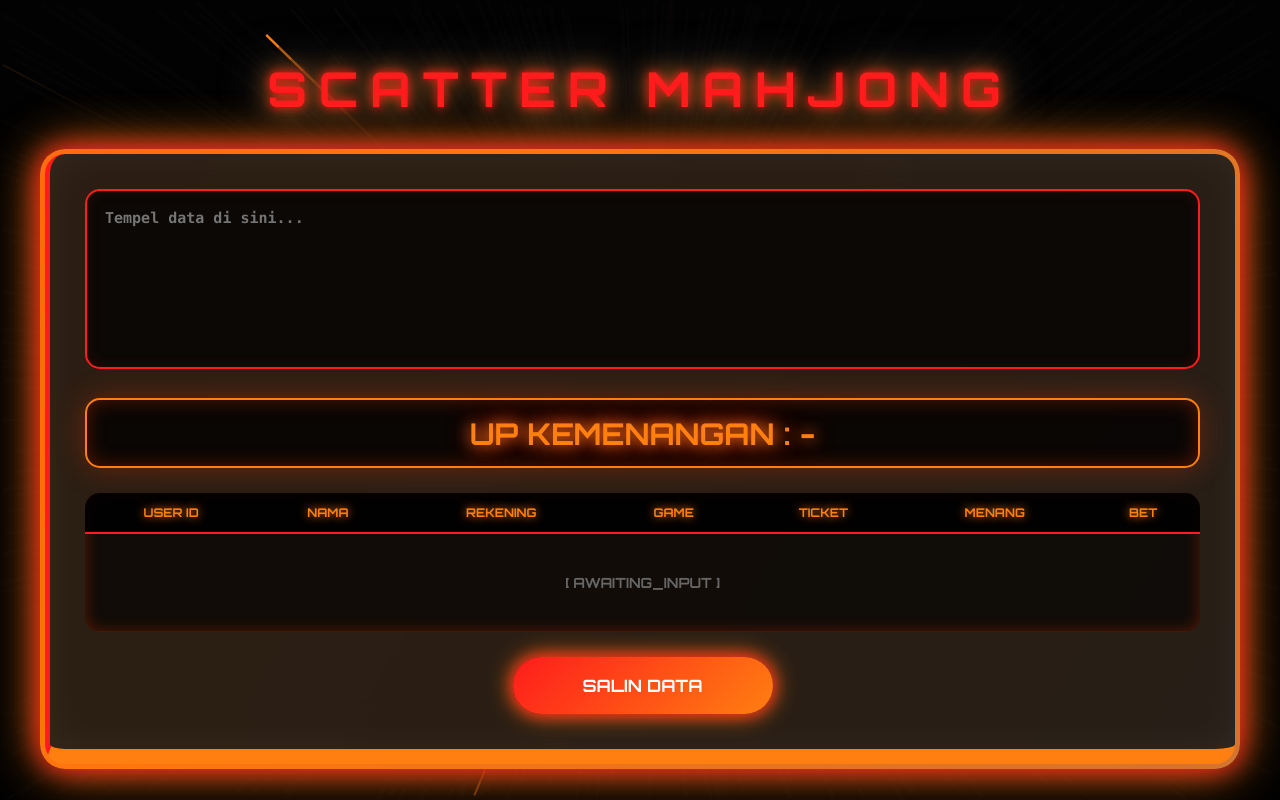
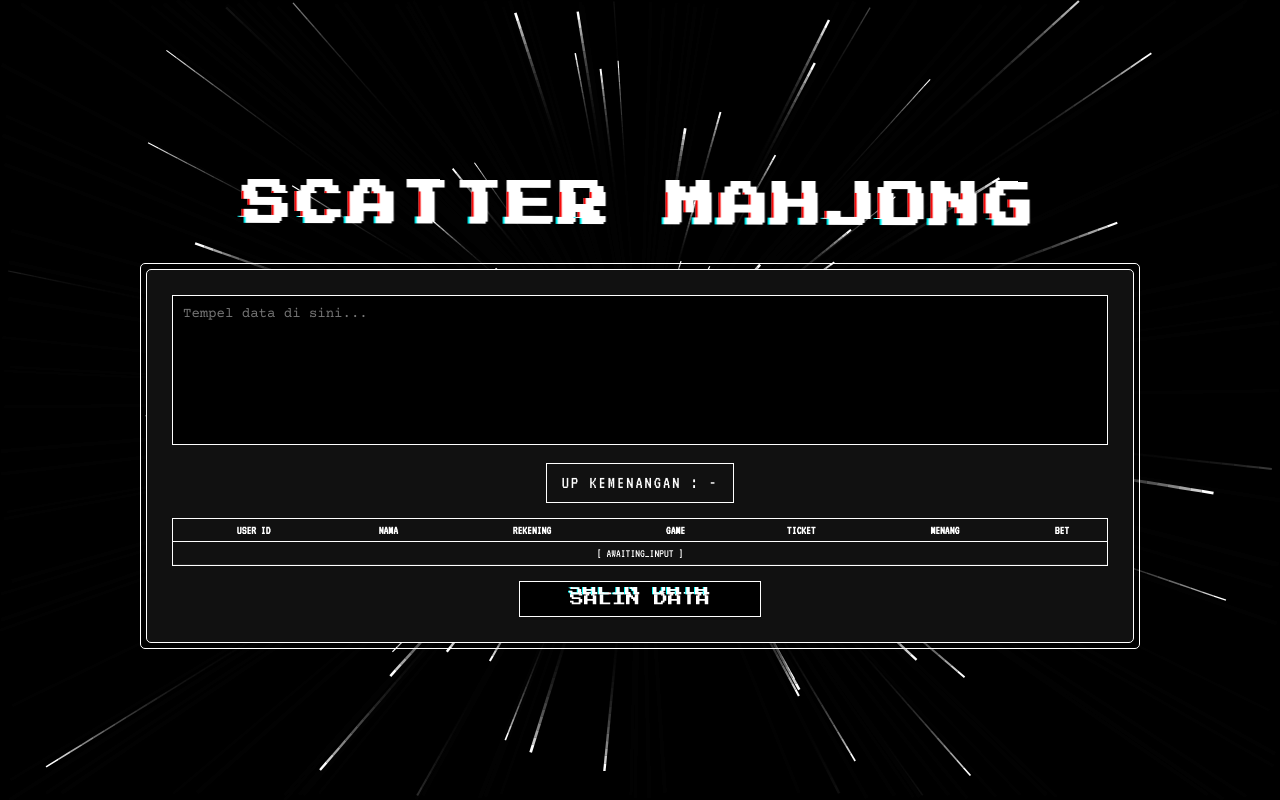
Before and after one commit to daniel-christo/scatter, a plain HTML site: page index.html in a window 1280 px wide. Drawn offline with nearby package versions, Linux system fonts and the light colour scheme.

Commit message:
Update index.html

```diff
--- a/index.html
+++ b/index.html
@@ -2,147 +2,155 @@
 <html lang="id">
 <head>
 <meta charset="UTF-8">
-<title>Scatter Mahjong - Dark Boss Edition</title>
-<link href="https://fonts.googleapis.com/css2?family=Orbitron:wght@500;700&display=swap" rel="stylesheet">
+<title>Scatter Mahjong - Retro Terminal</title>
+<link href="https://fonts.googleapis.com/css2?family=VT323&family=Press+Start+2P&family=Courier+Prime&display=swap" rel="stylesheet">
 <style>
   :root {
-  --bg-main: radial-gradient(circle at center, #050505, #1a1a1a 90%);
-  --red: #ff1c1c;
-  --orange: #ff7f11;
-  --metal: #777777;
-  --green: #39ff14;
-  --panel-bg: rgba(20,20,20,0.9);
-  --shadow-glow: rgba(255, 60, 0, 0.3);
+    --bg: #000;
+    --fg: #fff;
+    --accent: #fff;
+    --glitch-red: #f00;
+    --glitch-blue: #0ff;
   }
 
-* { box-sizing: border-box; font-family: 'Orbitron', monospace; font-weight: 600; }
+  * { box-sizing: border-box; }
   body, html {
-  margin:0; padding:0; width:100%; height:100%;
-  background: var(--bg-main);
-  display:flex; justify-content:center; align-items:center;
-  overflow:hidden;
+    margin: 0; padding: 0;
+    width: 100%; height: 100%;
+    background: var(--bg);
+    color: var(--fg);
+    font-family: 'VT323', monospace;
+    display: flex; justify-content: center; align-items: center;
   }
 
-#vortexCanvas { position:fixed; inset:0; z-index:0; pointer-events:none; }
+  #vortexCanvas { position: fixed; inset: 0; z-index: 0; pointer-events: none; }
 
   .main-wrapper {
-  position:relative; z-index:10; width:95%; max-width:1200px; display:flex; flex-direction:column; align-items:center;
+    position: relative; z-index: 10;
+    width: 95%; max-width: 1000px;
   }
 
+  /* Glitch Title */
   .moving-h1 {
-  color: var(--red);
-  font-size:3rem; letter-spacing:12px; text-transform:uppercase; margin-bottom:25px;
-  text-shadow: 0 0 10px var(--red),0 0 25px var(--orange),0 0 50px var(--metal);
-  animation: floatMove 3s ease-in-out infinite;
+    font-size: 3rem;
+    text-align: center;
+    letter-spacing: 5px;
+    color: var(--fg);
+    position: relative;
+    font-family: 'Press Start 2P', cursive;
+    animation: glitchText 2s infinite;
   }
+  .moving-h1::before, .moving-h1::after {
+    content: 'SCATTER MAHJONG';
+    position: absolute;
+    left: 0; top: 0;
+    width: 100%;
+    overflow: hidden;
+  }
+  .moving-h1::before { left: 2px; text-shadow: -2px 0 var(--glitch-red); clip: rect(0,900px,30px,0); animation: glitchTop 2s infinite; }
+  .moving-h1::after { left: -2px; text-shadow: -2px 0 var(--glitch-blue); clip: rect(35px,900px,70px,0); animation: glitchBottom 2.5s infinite; }
 
-@keyframes floatMove {0%,100%{transform:translateY(0);}50%{transform:translateY(-6px);}}
+  @keyframes glitchText {
+    0%,100% { transform: none; }
+    20% { transform: skew(-1deg, -1deg); }
+    40% { transform: skew(1deg, 1deg); }
+    60% { transform: translate(-1px,-1px); }
+    80% { transform: translate(1px,1px); }
+  }
+  @keyframes glitchTop { 0%,100% { clip: rect(0,900px,30px,0); } 50% { clip: rect(10px,900px,40px,0); } }
+  @keyframes glitchBottom { 0%,100% { clip: rect(35px,900px,70px,0); } 50% { clip: rect(45px,900px,70px,0); } }
 
   .container-outer {
-  position: relative;
-  padding:5px;
-  border-radius:25px;
-  overflow:hidden;
-  width:100%;
-  background: linear-gradient(120deg, var(--red), var(--orange), var(--metal));
-  background-size:400% 400%;
-  animation: borderFlow 8s ease infinite;
-  box-shadow:0 0 25px var(--red),0 0 50px var(--orange);
-}
-
-@keyframes borderFlow {
-  0%{background-position:0% 50%;}
-  50%{background-position:100% 50%;}
-  100%{background-position:0% 50%;}
+    margin-top: 20px;
+    border: 1px solid var(--fg);
+    padding: 5px;
+    border-radius: 5px;
   }
 
   .container {
-  width:100%;
-  padding:35px;
-  background: var(--panel-bg);
-  backdrop-filter: blur(25px);
-  border-radius:20px;
-  border-left:5px solid var(--red);
-  border-bottom:15px solid var(--orange);
-  box-shadow: inset 0 0 40px rgba(255,255,255,0.05), 0 0 50px var(--shadow-glow);
-  position: relative; z-index:1;
-  transition:0.3s;
+    background: #111;
+    padding: 25px;
+    border-radius: 5px;
+    border: 1px solid var(--fg);
   }
 
   textarea {
-  width:100%; height:180px; padding:18px; font-family:'Consolas', monospace;
-  font-size:15px; border-radius:15px; resize:none; outline:none;
-  border:2px solid var(--red); background: rgba(0,0,0,0.75); color:#fff;
-  box-shadow: inset 0 0 15px rgba(255,60,0,0.1);
-  transition:0.3s;
+    width: 100%;
+    height: 150px;
+    background: #000;
+    border: 1px solid var(--fg);
+    color: var(--fg);
+    padding: 10px;
+    font-family: 'Courier Prime', monospace;
+    font-size: 14px;
+    resize: none;
+    outline: none;
   }
-textarea:focus {
-  border:2px solid var(--orange);
-  box-shadow:0 0 30px var(--orange),0 0 50px var(--red);
+  textarea:focus { border-color: var(--accent); }
+
+  #upInfo { width: 100%; margin: 15px 0; text-align: center; }
+  #upSpan {
+    display: inline-block;
+    padding: 10px 15px;
+    border: 1px solid var(--fg);
+    font-family: 'VT323', monospace;
+    font-size: 18px;
+    letter-spacing: 2px;
+    color: var(--fg);
   }
 
-#upInfo { width:100%; margin:25px 0; display:flex; justify-content:center; }
-#upSpan {
-  width:100%; height:70px; border-radius:15px;
-  display:flex; align-items:center; justify-content:center;
-  font-size:30px; color: var(--orange); background: rgba(0,0,0,0.8);
-  border:2px solid var(--orange);
-  text-shadow:0 0 15px var(--orange),0 0 25px var(--red);
-  box-shadow: inset 0 0 20px var(--shadow-glow),0 0 30px var(--shadow-glow);
-  user-select:none; transition:0.2s;
+  .konslet-text { color: var(--accent); }
+
+  /* Copy Button Glitch */
+  .btn-copy {
+    margin-top: 15px;
+    padding: 10px 50px;
+    font-family: 'Press Start 2P', cursive;
+    font-size: 14px;
+    background: #000;
+    color: var(--fg);
+    border: 1px solid var(--fg);
+    cursor: pointer;
+    position: relative;
+    overflow: hidden;
   }
-.konslet-text {
-  color: var(--green) !important;
-  text-shadow: 0 0 15px var(--green), 0 0 35px var(--green);
-  animation: blink-konslet 0.15s infinite alternate !important;
+  .btn-copy::before, .btn-copy::after {
+    content: 'SALIN DATA';
+    position: absolute; left: 0; top: 0;
+    width: 100%; height: 100%;
   }
-.up-flash-konslet {
-  border-color: var(--green) !important;
-  animation: blink-konslet 0.12s infinite alternate !important;
-}
-@keyframes blink-konslet {0%,100%{opacity:1;filter:contrast(1.4);}50%{opacity:0.2;filter:contrast(0.7);}}
+  .btn-copy::before { left: 1px; text-shadow: -1px 0 var(--glitch-red); clip: rect(0,200px,20px,0); animation: glitchBtnTop 2s infinite; }
+  .btn-copy::after { left: -1px; text-shadow: -1px 0 var(--glitch-blue); clip: rect(5px,200px,40px,0); animation: glitchBtnBottom 2.5s infinite; }
 
-.btn-copy {
-  margin-top:25px; padding:18px 70px; font-size:17px;
-  background: linear-gradient(135deg, var(--red), var(--orange));
-  color:#fff; border:none; border-radius:50px; cursor:pointer;
-  outline:none; transition:0.3s ease; box-shadow:0 0 15px var(--red),0 0 25px var(--orange);
-}
-.btn-copy:hover {
-  transform:scale(1.1);
-  box-shadow:0 0 25px var(--red),0 0 50px var(--orange);
-}
-.btn-copy:active {transform:scale(0.95);}
+  @keyframes glitchBtnTop { 0%,100% { clip: rect(0,200px,20px,0); } 50% { clip: rect(10px,200px,25px,0); } }
+  @keyframes glitchBtnBottom { 0%,100% { clip: rect(5px,200px,40px,0); } 50% { clip: rect(15px,200px,40px,0); } }
 
   .table-responsive {
-  width:100%; margin-top:25px; max-height:280px; overflow-y:auto;
-  border-radius:15px; background:rgba(0,0,0,0.6);
-  box-shadow: inset 0 0 15px var(--shadow-glow);
+    width: 100%;
+    margin-top: 15px;
+    max-height: 220px;
+    overflow-y: auto;
+    border: 1px solid var(--fg);
   }
-table { width:100%; border-collapse:collapse; }
-thead th {
-  background: rgba(0,0,0,0.9); color: var(--orange); padding:12px;
-  font-size:12px; border-bottom:2px solid var(--red);
-  position: sticky; top:0; text-shadow:0 0 10px var(--orange);
-}
-tbody td {
-  padding:12px; text-align:center; color: var(--red); font-size:14px;
-  border-bottom:1px solid rgba(255,60,0,0.1); transition: transform 0.2s, background 0.2s;
-}
-tbody tr:hover { background: rgba(255,60,0,0.15); transform: scale(1.02); }
+  table { width: 100%; border-collapse: collapse; }
+  thead th { text-align: center; font-size: 12px; padding: 5px; border-bottom: 1px solid var(--fg); }
+  tbody td { text-align: center; font-size: 12px; padding: 5px; border-bottom: 1px solid #222; }
+  tbody tr:hover { background: #222; }
 
+  canvas { position: fixed; inset:0; z-index:0; pointer-events:none; }
 </style>
 </head>
 <body>
 
 <canvas id="vortexCanvas"></canvas>
+
 <div class="main-wrapper">
   <h1 class="moving-h1">SCATTER MAHJONG</h1>
   <div class="container-outer">
     <div class="container">
-      <textarea id="inputData" placeholder="Tempel data di sini..." tabindex="1"></textarea>
+      <textarea id="inputData" placeholder="Tempel data di sini..."></textarea>
       <div id="upInfo"><span id="upSpan">UP KEMENANGAN : -</span></div>
-      <div class="table-responsive" tabindex="0">
+      <div class="table-responsive">
         <table>
           <thead>
             <tr>
@@ -150,37 +158,28 @@ tbody tr:hover { background: rgba(255,60,0,0.15); transform: scale(1.02); }
             </tr>
           </thead>
           <tbody id="tbodyBonus">
-            <tr><td colspan="7" style="color:#666; padding: 40px;">[ AWAITING_INPUT ]</td></tr>
+            <tr><td colspan="7">[ AWAITING_INPUT ]</td></tr>
           </tbody>
         </table>
       </div>
       <div style="text-align:center;">
-        <button class="btn-copy" id="btnCopy" tabindex="2" onclick="copyTableData()">SALIN DATA</button>
+        <button class="btn-copy" onclick="copyTableData()">SALIN DATA</button>
       </div>
     </div>
   </div>
 </div>
 
 <script>
-const vCanvas = document.getElementById('vortexCanvas');
-const vCtx = vCanvas.getContext('2d');
-let vParticles=[];
-const colors=['#ff1c1c','#ff7f11','#777777'];
-function resize(){vCanvas.width=innerWidth; vCanvas.height=innerHeight;}
-window.addEventListener('resize',resize); resize();
-class Part{constructor(){this.reset()} reset(){this.x=vCanvas.width/2;this.y=vCanvas.height/2;this.oldX=this.x;this.oldY=this.y;this.size=Math.random()*2+1;this.angle=Math.random()*Math.PI*2;this.speed=Math.random()*0.3+0.1;this.color=colors[Math.floor(Math.random()*colors.length)];} update(){this.oldX=this.x;this.oldY=this.y;this.x+=Math.cos(this.angle)*this.speed;this.y+=Math.sin(this.angle)*this.speed; this.speed*=1.035;if(this.x<0||this.x>vCanvas.width||this.y<0||this.y>vCanvas.height)this.reset();} draw(){vCtx.strokeStyle=this.color;vCtx.lineWidth=this.size;vCtx.beginPath();vCtx.moveTo(this.oldX,this.oldY);vCtx.lineTo(this.x,this.y);vCtx.stroke();}}
-for(let i=0;i<120;i++)vParticles.push(new Part());
-function animate(){vCtx.fillStyle='rgba(5,5,5,0.3)';vCtx.fillRect(0,0,vCanvas.width,vCanvas.height);vParticles.forEach(p=>{p.update();p.draw();});requestAnimationFrame(animate);}
-animate();
-
-const ta=document.getElementById("inputData");
-const upBox=document.getElementById("upSpan");
-
-function formatRibuan(num){return num.toString().replace(/\B(?=(\d{3})+(?!\d))/g,",");}
+const ta = document.getElementById("inputData");
+const upBox = document.getElementById("upSpan");
 
 ta.addEventListener("input",function(){
   const text=(this.value||"").trim();
-  if(!text){upBox.textContent="UP KEMENANGAN : -"; upBox.classList.remove("up-flash-konslet"); document.getElementById("tbodyBonus").innerHTML='<tr><td colspan="7" style="color:#666; padding: 40px;">[ AWAITING_INPUT ]</td></tr>'; return;}
+  if(!text){
+    upBox.textContent="UP KEMENANGAN : -";
+    document.getElementById("tbodyBonus").innerHTML='<tr><td colspan="7">[ AWAITING_INPUT ]</td></tr>';
+    return;
+  }
   const blocks=text.split(/\n\s*\n/);
   const rows=blocks.map(parseBlock).filter(Boolean);
   renderTable(rows);
@@ -190,10 +189,10 @@ function parseBlock(block){
   let lines=block.split('\n');
   let data={userId:"-",permainan:"-",ticket:"-",menang:0,taruhan:0};
   let ticketMatches=block.match(/\d{18,20}/g);
-  if(ticketMatches){let freq={}; ticketMatches.forEach(t=>freq[t]=(freq[t]||0)+1); data.ticket=Object.keys(freq).reduce((a,b)=>freq[a]>freq[b]?a:b);}
+  if(ticketMatches){let freq={};ticketMatches.forEach(t=>freq[t]=(freq[t]||0)+1);data.ticket=Object.keys(freq).reduce((a,b)=>freq[a]>freq[b]?a:b);}
   lines.forEach((line,i)=>{
     let clean=line.trim(); let l=clean.toLowerCase();
-    if(l.includes("mahjong")||l.includes("ways")||l.includes("wild bandito")||l.includes("lucky neko")||l.includes("pg soft")||l.includes("pragmatic")) data.permainan=clean;
+    if(l.includes("mahjong")||l.includes("ways")||l.includes("wild")||l.includes("lucky")||l.includes("pg soft")||l.includes("pragmatic")) data.permainan=clean;
     if(l.includes("credit")){let val=extractMoney(clean); if(val===0&&lines[i+1]) val=extractMoney(lines[i+1]); data.menang+=val;}
     if(l.includes("debit")){let val=extractMoney(clean); if(val===0&&lines[i+1]) val=extractMoney(lines[i+1]); data.taruhan=val;}
     if(clean.length>=3&&clean.length<=15&&/^[a-zA-Z0-9_]+$/.test(clean)&&!/(idr|credit|debit|ext|pg|balance|mahjong|ways|wild|neko)/i.test(l)) data.userId=clean;
@@ -202,34 +201,49 @@ function parseBlock(block){
   return (data.menang>0||data.userId!="-")?data:null;
 }
 function extractMoney(str){return parseInt(str.replace(/[.,]/g,"").replace(/[^\d]/g,""))||0;}
+
 function renderTable(rows){
-  const tbody=document.getElementById("tbodyBonus"); tbody.innerHTML=""; upBox.classList.remove("up-flash-konslet");
+  const tbody=document.getElementById("tbodyBonus");
+  tbody.innerHTML="";
   rows.forEach(r=>{
     let up=r.taruhan>0?(r.menang/r.taruhan):0;
     upBox.textContent=`UP KEMENANGAN : ${Math.round(up)} x`;
     let tr=document.createElement("tr");
-    let isBigWin=up>=300; if(isBigWin) upBox.classList.add("up-flash-konslet");
-    const flashClass=isBigWin?'class="konslet-text"':'';
     tr.innerHTML=`
-      <td ${flashClass}>${r.userId}</td>
-      <td ${flashClass}>-</td>
-      <td ${flashClass}>-</td>
-      <td ${flashClass}>${r.permainan}</td>
-      <td style="font-size:11px;">${r.ticket}</td>
-      <td ${flashClass} style="color:#fff;">${formatRibuan(r.menang)}</td>
-      <td ${flashClass} style="color:var(--orange);">${formatRibuan(r.taruhan)}</td>
+      <td>${r.userId}</td>
+      <td>-</td>
+      <td>-</td>
+      <td>${r.permainan}</td>
+      <td>${r.ticket}</td>
+      <td>${r.menang.toLocaleString('en-US')}</td>
+      <td>${r.taruhan.toLocaleString('en-US')}</td>
     `;
     tbody.appendChild(tr);
   });
 }
+
 function copyTableData(){
-  const btn=document.getElementById("btnCopy"); let out="";
+  let out="";
   document.querySelectorAll("#tbodyBonus tr").forEach(tr=>{
     let tds=tr.querySelectorAll("td");
-    if(tds.length===7 && tds[0].innerText!=="[ AWAITING_INPUT ]") out+=Array.from(tds).map(td=>td.innerText).join("\t")+"\n";
+    if(tds.length===7&&tds[0].innerText!=="[ AWAITING_INPUT ]")
+      out+=Array.from(tds).map(td=>td.innerText).join("\t")+"\n";
   });
-  if(out){navigator.clipboard.writeText(out).then(()=>{btn.innerText="BERHASIL DISALIN!"; setTimeout(()=>{btn.innerText="SALIN DATA";},1200);});}
+  if(out) navigator.clipboard.writeText(out).then(()=>{ alert("Data berhasil disalin!"); });
 }
+
+// === Canvas Vortex ===
+const vCanvas = document.getElementById('vortexCanvas');
+const vCtx = vCanvas.getContext('2d');
+let vParticles = [];
+const colors = ['#fff'];
+function resize(){ vCanvas.width=innerWidth; vCanvas.height=innerHeight; }
+window.addEventListener('resize', resize); resize();
+class Part{constructor(){this.reset()} reset(){this.x=vCanvas.width/2;this.y=vCanvas.height/2;this.oldX=this.x;this.oldY=this.y;this.size=Math.random()*2+1;this.angle=Math.random()*Math.PI*2;this.speed=Math.random()*0.5+0.2;this.color=colors[0];} update(){this.oldX=this.x;this.oldY=this.y;this.x+=Math.cos(this.angle)*this.speed;this.y+=Math.sin(this.angle)*this.speed;this.speed*=1.02;if(this.x<0||this.x>vCanvas.width||this.y<0||this.y>vCanvas.height)this.reset();} draw(){vCtx.strokeStyle=this.color;vCtx.lineWidth=this.size;vCtx.beginPath();vCtx.moveTo(this.oldX,this.oldY);vCtx.lineTo(this.x,this.y);vCtx.stroke();}}
+for(let i=0;i<120;i++) vParticles.push(new Part());
+function animate(){vCtx.fillStyle='rgba(0,0,0,0.2)';vCtx.fillRect(0,0,vCanvas.width,vCanvas.height);vParticles.forEach(p=>{p.update();p.draw();});requestAnimationFrame(animate);}
+animate();
+
 </script>
 </body>
 </html>
```
Lines whose indentation alone changed are shown as unchanged.
